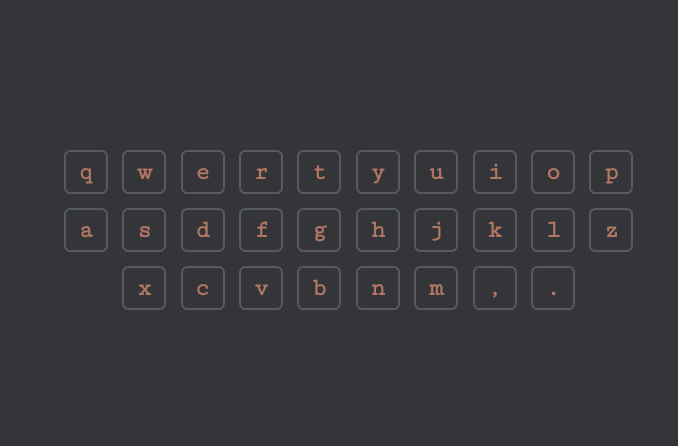
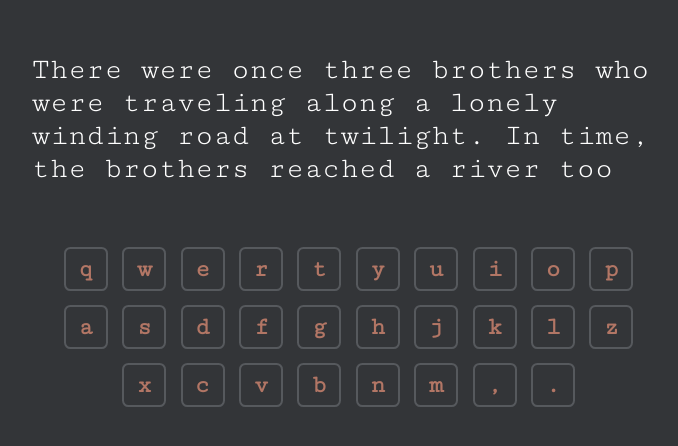
Before and after one commit to lucaszambam/speed-typing-game, a Vue app: page / in a window 1280 px wide. Shown: the part 170-616 px from the top of the page, without its empty margins (293-971 px from the left). Built offline with nearby package versions, Linux system fonts and the light colour scheme.

Commit message:
add textcontainer component

```diff
--- a/src/App.vue
+++ b/src/App.vue
@@ -1,17 +1,21 @@
 <template>
 	<div id="app">
-		<Keyboard @key-pressed="keyPress" />
+		<div class="central-area">
+			<TextContainer />
+			<Keyboard @key-pressed="keyPress" />
+		</div>
 	</div>
 </template>
 
 <script>
+import TextContainer from "./components/TextContainer.vue";
 import Keyboard from "./components/Keyboard.vue";
-// import TextArea from "./components/TextArea.vue";
 
 export default {
 	name: "App",
 	components: {
 		Keyboard,
+		TextContainer
 	},
 	methods: {
 		keyPress(key) {
@@ -32,4 +36,12 @@ export default {
 	height: 98vh;
 	width: 99vw;
 }
+.central-area {
+	max-width: 50%;
+	display: flex;
+    flex-direction: column;
+    justify-content: center;
+    align-items: center;
+	gap: 4rem;
+}
 </style>
```
